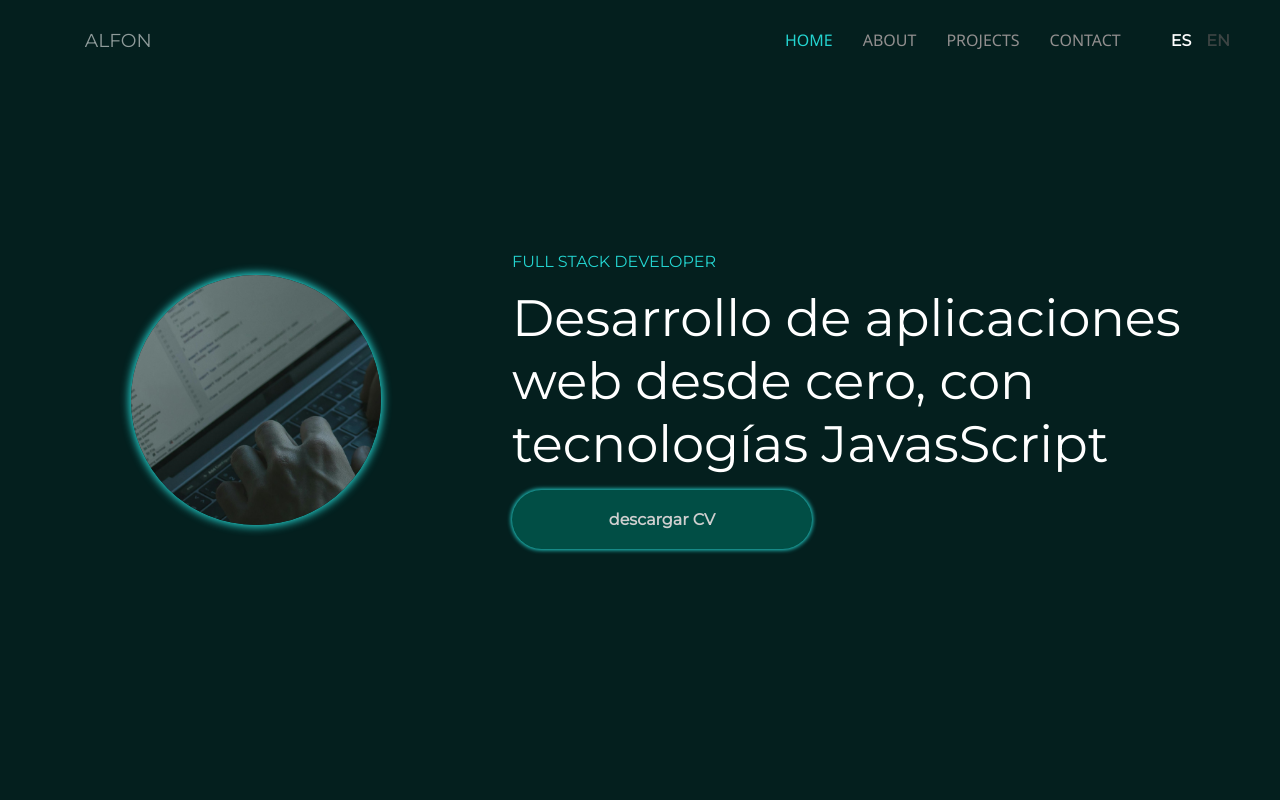
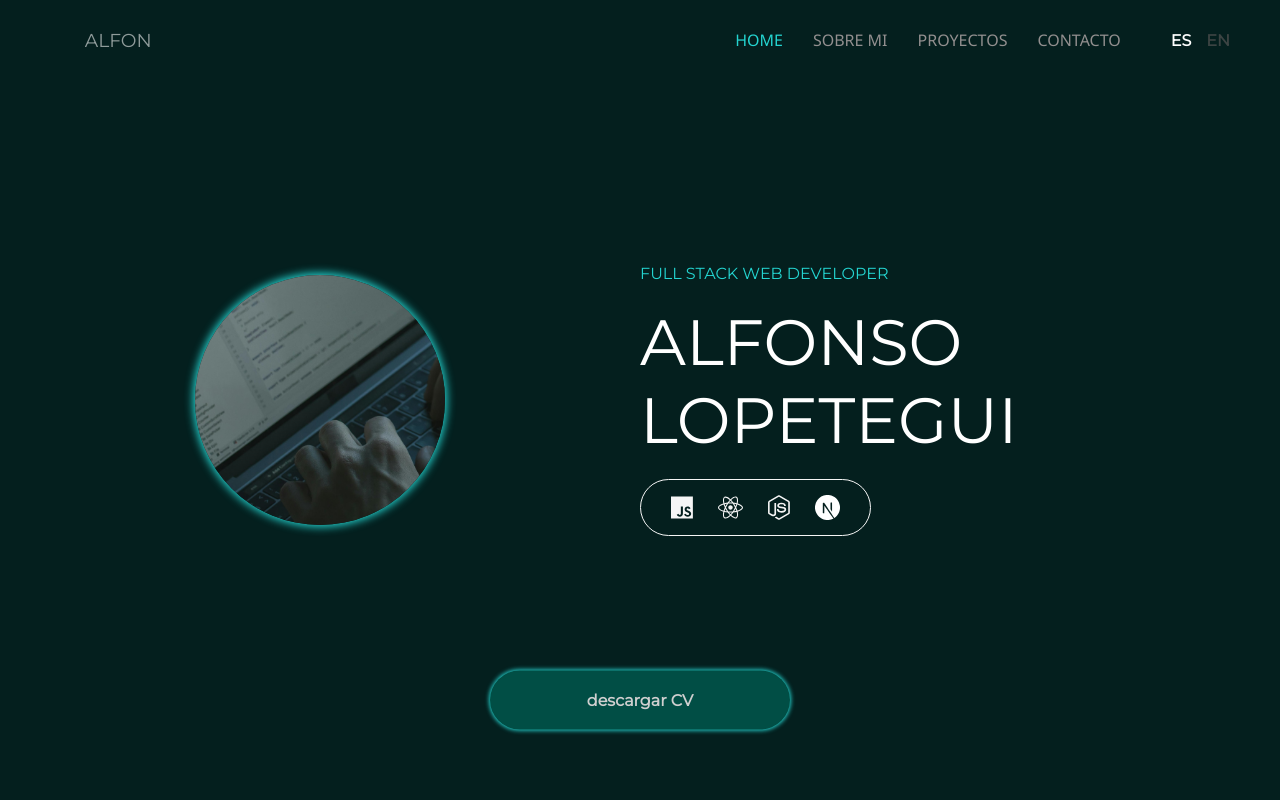
Before and after one commit to alfonsolopetegui/portfolio, a Next.js app: page / in a window 1280 px wide. Shown: the top 800 px of the page. Built offline with nearby package versions, Linux system fonts and the light colour scheme; no server answers; the database is empty; a web font is replaced by a local one.

Commit message:
revisado

```diff
--- a/src/components/Banner.js
+++ b/src/components/Banner.js
@@ -4,10 +4,18 @@ import styles from "../styles/banner.module.css";
 import { Nav } from "./Nav";
 import { Montserrat } from "next/font/google";
 import LanguageContext from "@/context/languajeContext";
+import Image from "next/image";
 
 //Font Awesome
 import { FontAwesomeIcon } from "@fortawesome/react-fontawesome";
-import { faCircleArrowDown } from "@fortawesome/free-solid-svg-icons";
+import {
+  faReact,
+  faJs,
+  faHtml5,
+  faNodeJs,
+  faCss3Alt,
+  faGit,
+} from "@fortawesome/free-brands-svg-icons";
 
 const montserrat = Montserrat({ subsets: ["latin"], weight: "400" });
 
@@ -35,15 +43,25 @@ export const Banner = () => {
       </div>
 
       <div className={styles["title"]}>
-        <h5>FULL STACK DEVELOPER</h5>
+        <h5>FULL STACK WEB DEVELOPER</h5>
         <h1 className={montserrat.className}>
-          {isEnglish
-            ? "Web development from scratch, with JavaScript technologies"
-            : "Desarrollo de aplicaciones web desde cero, con tecnologías JavasScript"}
+          {isEnglish ? "ALFONSO LOPETEGUI" : "ALFONSO LOPETEGUI"}
         </h1>
+        <div className={styles["icon-container"]}>
+          <FontAwesomeIcon icon={faJs} className={styles["icono"]} />
+          <FontAwesomeIcon icon={faReact} className={styles["icono"]} />
+          <FontAwesomeIcon icon={faNodeJs} className={styles["icono"]} />
+          <Image
+            className={styles["icono"]}
+            style={{ filter: "brightness(0) invert(1)" }}
+            src={"/nextjs-icon-svgrepo-com.svg"}
+            width={25}
+            height={25}
+            alt="next-logo"
+          />
+        </div>
         <button onClick={handleDownloadClick} className={montserrat.className}>
-          {isEnglish ? 'download CV' : 'descargar CV'}
-
+          {isEnglish ? "download CV" : "descargar CV"}
         </button>
       </div>
     </div>
--- a/src/components/Nav.js
+++ b/src/components/Nav.js
@@ -87,13 +87,15 @@ export const Nav = () => {
               </Link>
             </div>
             <div onClick={handleClose} className={styles["nav-link"]}>
-              <Link href={"#about"}>ABOUT</Link>
+              <Link href={"#about"}>{isEnglish ? "ABOUT" : "SOBRE MI"}</Link>
             </div>
             <div onClick={handleClose} className={styles["nav-link"]}>
-              <Link href={"#projects"}>PROJECTS</Link>
+              <Link href={"#projects"}>
+                {isEnglish ? "PROJECTS" : "PROYECTOS"}
+              </Link>
             </div>
             <div onClick={handleClose} className={styles["nav-link"]}>
-              <Link href={"#contact"}>CONTACT</Link>
+              <Link href={"#contact"}>{isEnglish ? 'CONTACT' : 'CONTACTO'}</Link>
             </div>
           </nav>
         )}
--- a/src/styles/banner.module.css
+++ b/src/styles/banner.module.css
@@ -191,10 +191,11 @@
   height: 100%;
   display: flex;
   overflow-x: hidden;
+  position: relative;
 }
 
 .image-container {
-  width: 40%;
+  width: 50%;
   height: 100%;
   display: flex;
   justify-content: center;
@@ -217,12 +218,12 @@
 }
 
 .title {
-  width: 60%;
+  width: 50%;
   height: 100%;
   display: flex;
   flex-direction: column;
   justify-content: center;
-  gap: 15px;
+  gap: 20px;
 }
 .title h5 {
   font-size: 16px;
@@ -232,10 +233,22 @@
 
 .title h1 {
   color: white;
-  font-size: 4vw;
+  font-size: 5vw;
   font-weight: 300;
 }
 
+.icon-container {
+  font-size: 25px;
+  color: whitesmoke;
+  display: flex;
+  /* justify-content: center; */
+  gap: 25px;
+  align-items: center;
+  border: 1px solid whitesmoke;
+  border-radius: 30px;
+  padding: 15px 30px;
+  width: fit-content;
+}
 .title button {
   width: 300px;
   padding: 20px;
@@ -248,6 +261,11 @@
   box-shadow: 0 0 4px 1px #24d4d0;
   cursor: pointer;
   transition: all ease 0.3s;
+  margin-top: 20px;
+  position: absolute;
+  top: 85%;
+  left: 50%;
+  transform: translate(-50%, -50%);
 }
 
 .title button:hover {
@@ -279,15 +297,14 @@
     width: 150px;
     height: 150px;
   }
-
 }
 
 @media (max-width: 550px) {
-
   .banner-container {
     flex-direction: column-reverse;
     justify-content: space-around;
   }
+
 
   .title {
     width: 100%;
@@ -297,13 +314,12 @@
     margin-top: 50px;
   }
 
-
   .title h1 {
     font-size: 40px;
   }
 
   .title button {
-    margin-top: 10px;
+    top: 53%;
     width: 200px;
   }
   .image-container {
--- a/src/styles/contact.module.css
+++ b/src/styles/contact.module.css
@@ -11,7 +11,7 @@
 }
 
 .form-container {
-  width: 1100px;
+  max-width: 1100px;
   display: flex;
   justify-content: center;
 
@@ -134,36 +134,42 @@
   background-color: #137d7b;
 }
 
-.contacts {
+/* .contacts {
   width: 800px;
   display: flex;
   flex-direction: column;
   gap: 30px;
   padding: 45px 0 0 170px;
   color: whitesmoke;
-}
+} */
 
-.contact-icon {
+/* .contact-icon {
   display: flex;
   gap: 10px;
-}
+} */
 
 @media (max-width: 1150px) {
   .contact-container {
+    width: 100%;
     height: fit-content;
   }
 
+  .contact-form {
+    width: 100%;
+  }
+
   .form-container {
-    width: fit-content;
+    width: 80%;
     flex-direction: column;
     margin-bottom: 30px;
   }
+
 
   .contact-title {
     margin-bottom: 30px;
   }
 
-  .contacts {
+  /* .contacts {
     width: fit-content;
     display: flex;
     flex-direction: column;
@@ -173,7 +179,7 @@
     padding-top: 20px;
     padding-bottom: 15px;
     color: whitesmoke;
-  }
+  } */
 }
 
 @media (max-width: 550px) {
--- a/src/styles/nav.module.css
+++ b/src/styles/nav.module.css
@@ -109,6 +109,7 @@
   justify-content: space-between;
   align-items: center;
   padding: 0 50px;
+  z-index: 30;
 }
 
 .right-nav-container {
```
Also changed, not shown: public/typescript.svg (added).
